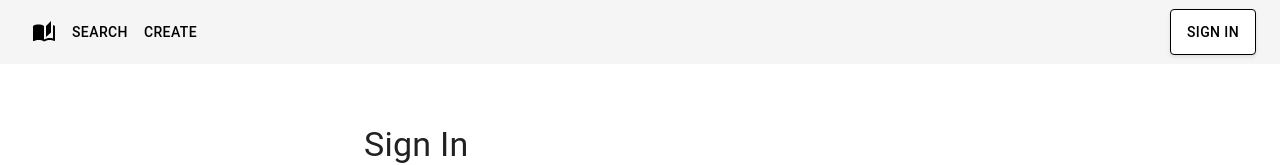
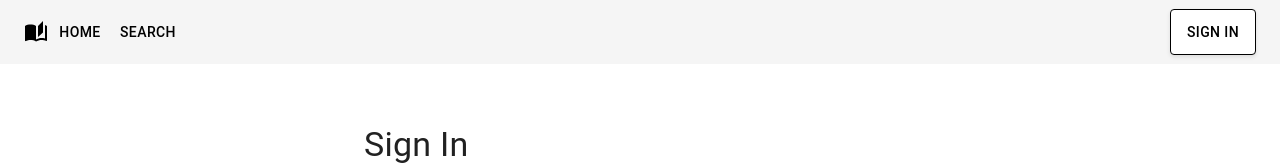
Before and after one commit to rirag12345/SWE-Abgabe-2-Gruppe-1, a React (Vite) app: page /signin in a window 1280 px wide. Shown: the top 165 px of the page. Built offline with nearby package versions, Linux system fonts and the light colour scheme.

Commit message:
feat: implement authentication flow with conditional rendering in Navbar and SignIn component

```diff
--- a/src/App.tsx
+++ b/src/App.tsx
@@ -1,5 +1,11 @@
 import { Container } from '@mui/material';
-import { Route, BrowserRouter as Router, Routes } from 'react-router-dom';
+import { useState } from 'react';
+import {
+    Navigate,
+    Route,
+    BrowserRouter as Router,
+    Routes,
+} from 'react-router-dom';
 import { Create } from './components/Create';
 import { Navbar } from './components/Navbar';
 import { SignIn } from './components/Sign-in';
@@ -7,29 +13,47 @@ import { BookDetails } from './features/search/book-details';
 import { SearchResults } from './features/search/search-results';
 
 export const App = () => {
+    const [isAuthenticated, setIsAuthenticated] = useState(false);
+
     return (
         <Router>
             <div
                 style={{ backgroundColor: '#fff', height: '100vh', margin: 0 }}
             >
-                <Navbar />
+                <Navbar isAuthenticated={isAuthenticated} />
 
                 <Container style={{ padding: '20px' }}>
                     <Routes>
-                        <Route path="/signin" element={<SignIn />} />
                         <Route
-                            path="/"
+                            path='/signin'
+                            element={
+                                <SignIn
+                                    onSignIn={() => setIsAuthenticated(true)}
+                                />
+                            }
+                        />
+                        <Route
+                            path='/'
                             element={<div>Sie sind auf der Startseite!</div>}
                         />
                         <Route
-                            path="/search-results"
+                            path='/search-results'
                             element={<SearchResults />}
                         />
                         <Route
-                            path="/book-details/:isbn"
+                            path='/book-details/:isbn'
                             element={<BookDetails />}
                         />
-                        <Route path="/create" element={<Create />} />
+                        <Route
+                            path='/create'
+                            element={
+                                isAuthenticated ? (
+                                    <Create />
+                                ) : (
+                                    <Navigate to='/signin' />
+                                )
+                            }
+                        />
                     </Routes>
                 </Container>
             </div>
--- a/src/components/Navbar.tsx
+++ b/src/components/Navbar.tsx
@@ -1,11 +1,20 @@
 import AutoStoriesIcon from '@mui/icons-material/AutoStories';
-import { AppBar, Box, Button, Toolbar, IconButton } from '@mui/material';
+import { AppBar, Box, Button, Toolbar } from '@mui/material';
+import PropTypes from 'prop-types';
 import { Link } from 'react-router-dom';
 
-export const Navbar = () => {
+interface NavbarProps {
+    isAuthenticated: boolean;
+}
+
+export const Navbar: React.FC<NavbarProps> = ({ isAuthenticated }) => {
+    Navbar.propTypes = {
+        isAuthenticated: PropTypes.bool.isRequired,
+    };
+
     return (
         <AppBar
-      position="static"
+            position='static'
             style={{
                 backgroundColor: '#f5f5f5',
                 color: '#000',
@@ -13,16 +22,23 @@ export const Navbar = () => {
             }}
         >
             <Toolbar>
-        <IconButton component={Link} to="/" color="inherit">
                 <AutoStoriesIcon />
-        </IconButton>
                 <Box sx={{ flexGrow: 1 }}>
-          <Button color="inherit" component={Link} to="/search-results">
+                    <Button color='inherit' component={Link} to='/'>
+                        Home
+                    </Button>
+                    <Button
+                        color='inherit'
+                        component={Link}
+                        to='/search-results'
+                    >
                         Search
                     </Button>
-          <Button color="inherit" component={Link} to="/create">
+                    {isAuthenticated && (
+                        <Button color='inherit' component={Link} to='/create'>
                             Create
                         </Button>
+                    )}
                 </Box>
                 <Box
                     sx={{
@@ -33,7 +49,7 @@ export const Navbar = () => {
                         boxShadow: '0 2px 4px rgba(0, 0, 0, 0.1)',
                     }}
                 >
-          <Button color="inherit" component={Link} to="/signin">
+                    <Button color='inherit' component={Link} to='/signin'>
                         Sign In
                     </Button>
                 </Box>
--- a/src/components/Sign-in.tsx
+++ b/src/components/Sign-in.tsx
@@ -1,10 +1,15 @@
 import { Box, Button, Container, TextField, Typography } from '@mui/material';
 import axios, { AxiosError } from 'axios';
+import PropTypes from 'prop-types';
 import { useState } from 'react';
 import { NavigateFunction, useNavigate } from 'react-router-dom';
 import { SignInSchema } from '../features/auth/lib/validators';
 
 const tokenUrl: string = import.meta.env.VITE_TOKEN_URL as string;
+
+interface SignInProps {
+    onSignIn: () => void;
+}
 
 /**
  * SignIn Komponente welche das Anmelden mit Email und Passwort erlaubt
@@ -15,7 +20,11 @@ const tokenUrl: string = import.meta.env.VITE_TOKEN_URL as string;
  *
  * @returns Die gerenderte Komponente.
  */
-export const SignIn = () => {
+export const SignIn: React.FC<SignInProps> = ({ onSignIn }) => {
+    SignIn.propTypes = {
+        onSignIn: PropTypes.func.isRequired,
+    };
+
     const [email, setEmail] = useState('');
     const [password, setPassword] = useState('');
     const [emailError, setEmailError] = useState('');
@@ -63,6 +72,7 @@ export const SignIn = () => {
                 localStorage.setItem('JWT', result.data.access_token);
                 localStorage.setItem('refreshToken', result.data.refresh_token);
 
+                onSignIn();
                 navigate('/');
             })
             .catch((error: AxiosError) => {
```
Lines whose indentation alone changed are shown as unchanged.
